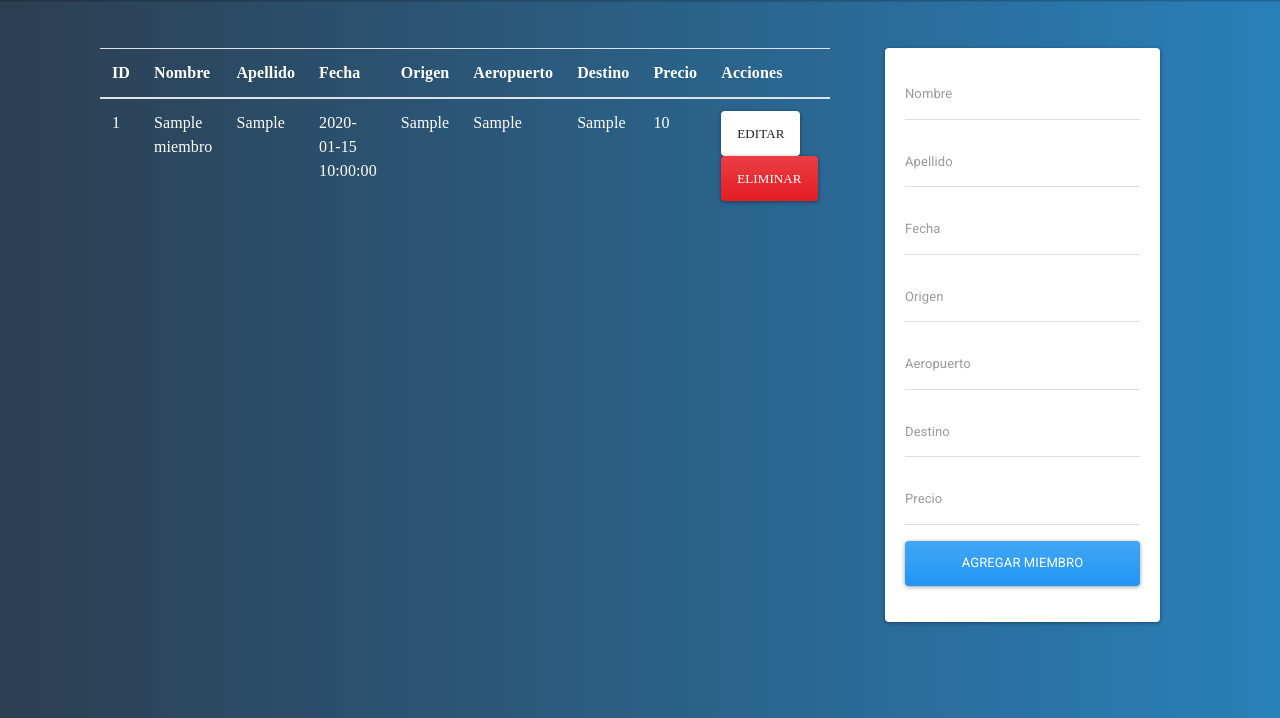
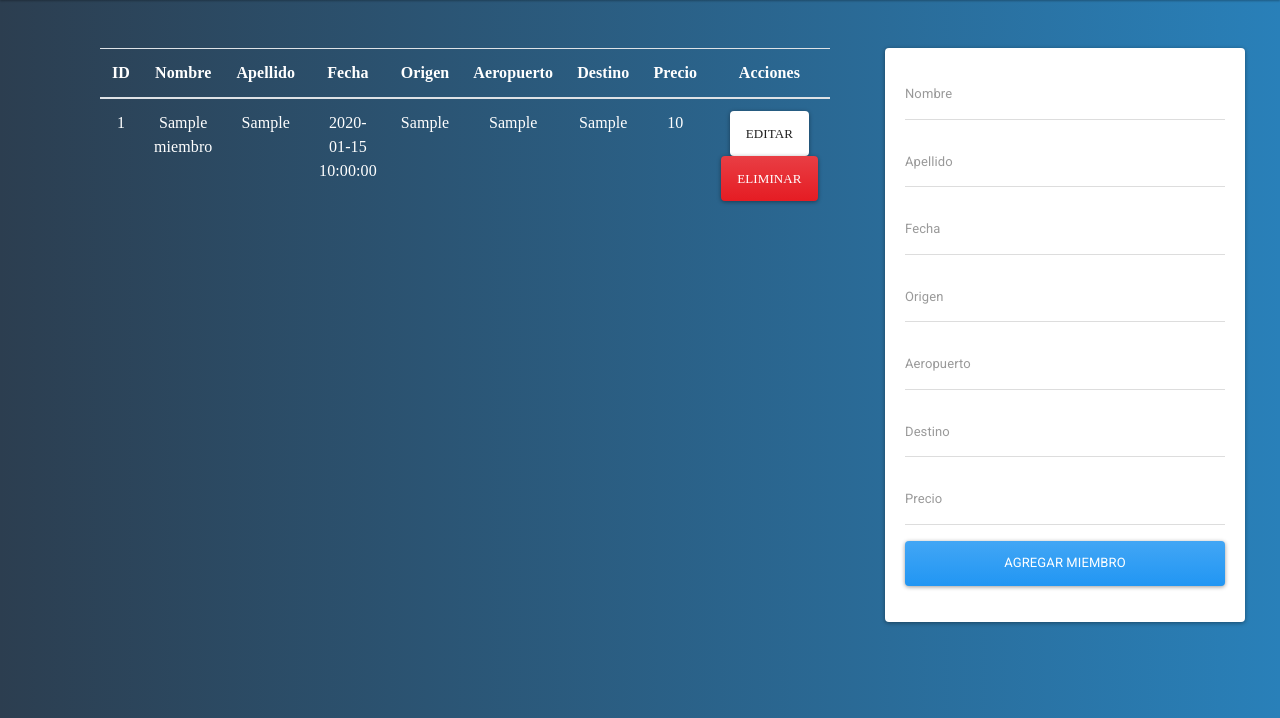
Before and after one commit to GonJurado/SO-G03, a Flask app: page / in a window 1280 px wide. Shown: the part 82-800 px from the top of the page. Run offline with Flask 3, Linux system fonts and the light colour scheme; tables that the repository leaves empty or names only in its code hold one stand-in row (values such as "Sample post"); some libraries are stand-ins or nearby versions.

Commit message:
Update main.css

```diff
--- a/flask-contacts-app/static/css/main.css
+++ b/flask-contacts-app/static/css/main.css
@@ -17,6 +17,7 @@ body {
   color: white;
   font-size: 16px;
   font-family: 'Times New Roman', Times, serif;
+  text-align: center;
 }
 .navbar-brand-img {
   height: 50px;
@@ -33,5 +34,5 @@ body {
 }
 .card.card-body {
   margin-left: 45px;
-  margin-right: 20px;
+  margin-right: -65px;
 }
```
